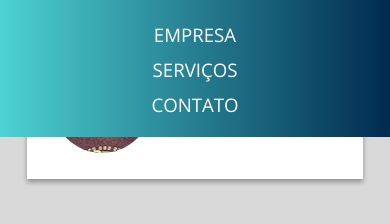
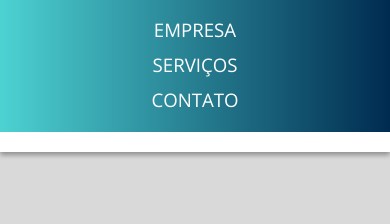
Before and after one commit to maelsilva96/space-box, a website: page index.html in a window 390 px wide. Both pictures are taken after a click on the button 337 px from the left and 35 px from the top of the page. Shown: the part 68-292 px from the top of the page. Drawn offline with nearby package versions, Linux system fonts and the light colour scheme; no server answers.

Commit message:
Criação da div fixa no mobile

```diff
--- a/public/assets/css/app.css
+++ b/public/assets/css/app.css
@@ -3,7 +3,7 @@
 }
 
 .nav {
-  z-index: 2;
+  z-index: 3;
 }
 
 .nav.nav-top {
@@ -53,7 +53,7 @@
 .nav .navbar ul {
   display: none;
   position: fixed;
-  top: 70px;
+  top: 65px;
   left: 0;
   right: 0;
   background: #4dd2d2;
@@ -242,6 +242,16 @@
   color: #ffffff !important;
 }
 
+@media screen and (max-width: 768px) {
+  .container-person.fixed-on-cellphone {
+    position: fixed !important;
+    top: 48px;
+    left: 0;
+    right: 0;
+    z-index: 2;
+  }
+}
+
 @media screen and (min-width: 1024px) {
   .container-person__container_id {
     left: 130px;
@@ -272,6 +282,12 @@
 
 .container-people .container-person {
   cursor: pointer;
+}
+
+@media screen and (max-width: 768px) {
+  .container-people {
+    margin-top: 150px;
+  }
 }
 
 .col-12-12 {
--- a/resource/scss/components/_container-people.scss
+++ b/resource/scss/components/_container-people.scss
@@ -6,4 +6,10 @@
   .container-person {
     cursor: pointer;
   }
+
+
+
+  @media screen and (max-width: 768px) {
+    margin-top: 150px;
+  }
 }
--- a/resource/scss/components/_container-person.scss
+++ b/resource/scss/components/_container-person.scss
@@ -93,6 +93,16 @@
     }
   }
 
+  @media screen and (max-width: 768px) {
+    &.fixed-on-cellphone {
+      position: fixed !important;
+      top: 48px;
+      left: 0;
+      right: 0;
+      z-index: 2;
+    }
+  }
+
   @media screen and (min-width: 1024px) {
     &__container_id {
       left: 130px;
--- a/resource/scss/layout/_navigation.scss
+++ b/resource/scss/layout/_navigation.scss
@@ -1,5 +1,5 @@
 .nav {
-  z-index: 2;
+  z-index: 3;
   &.nav-top {
     @include backgroundDegradeLinearTwoColors($color-blue-ligth, $color-blue-dark);
     position: fixed;
@@ -45,7 +45,7 @@
     ul {
       display: none;
       position: fixed;
-      top: 70px;
+      top: 65px;
       left: 0;
       right: 0;
       @include backgroundDegradeLinearTwoColors($color-blue-ligth, $color-blue-dark);
```
